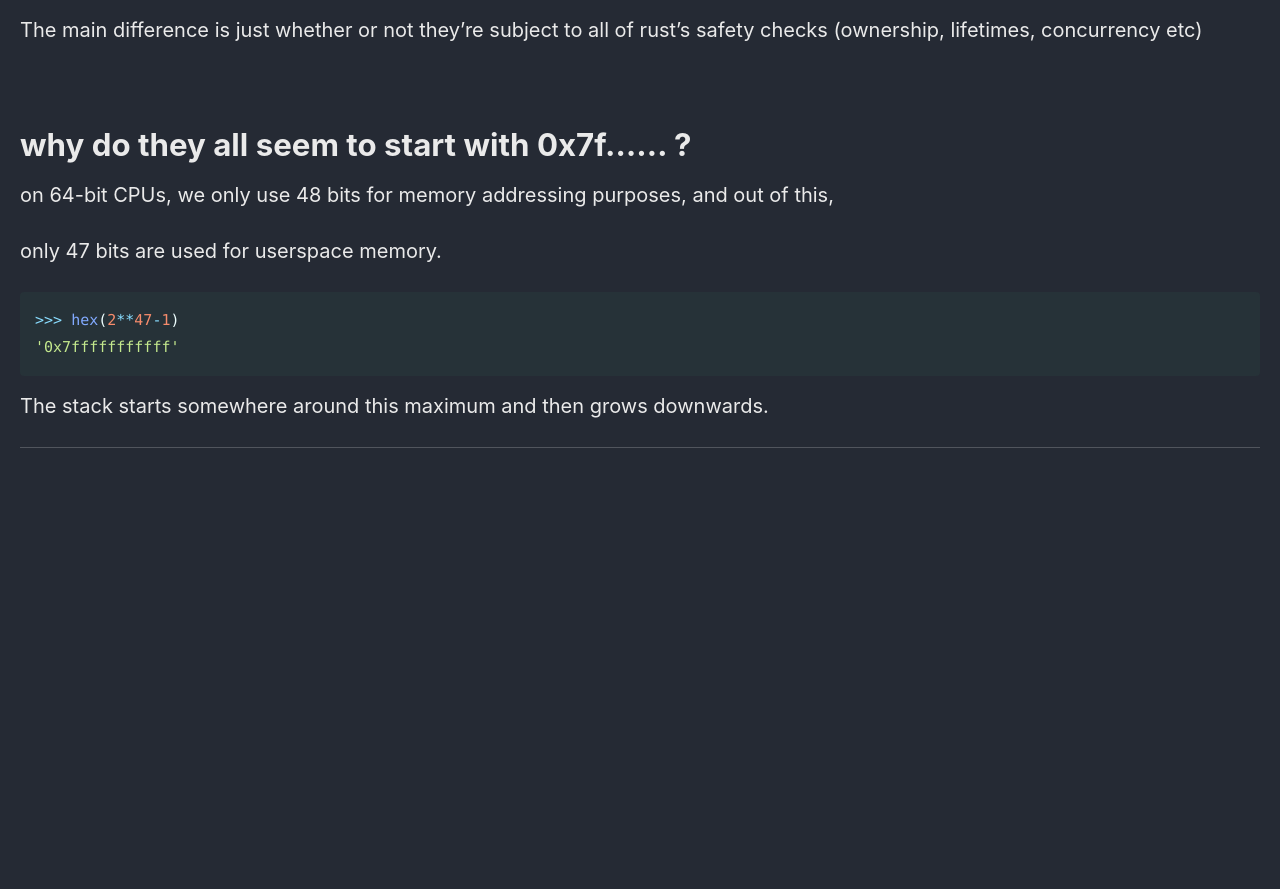
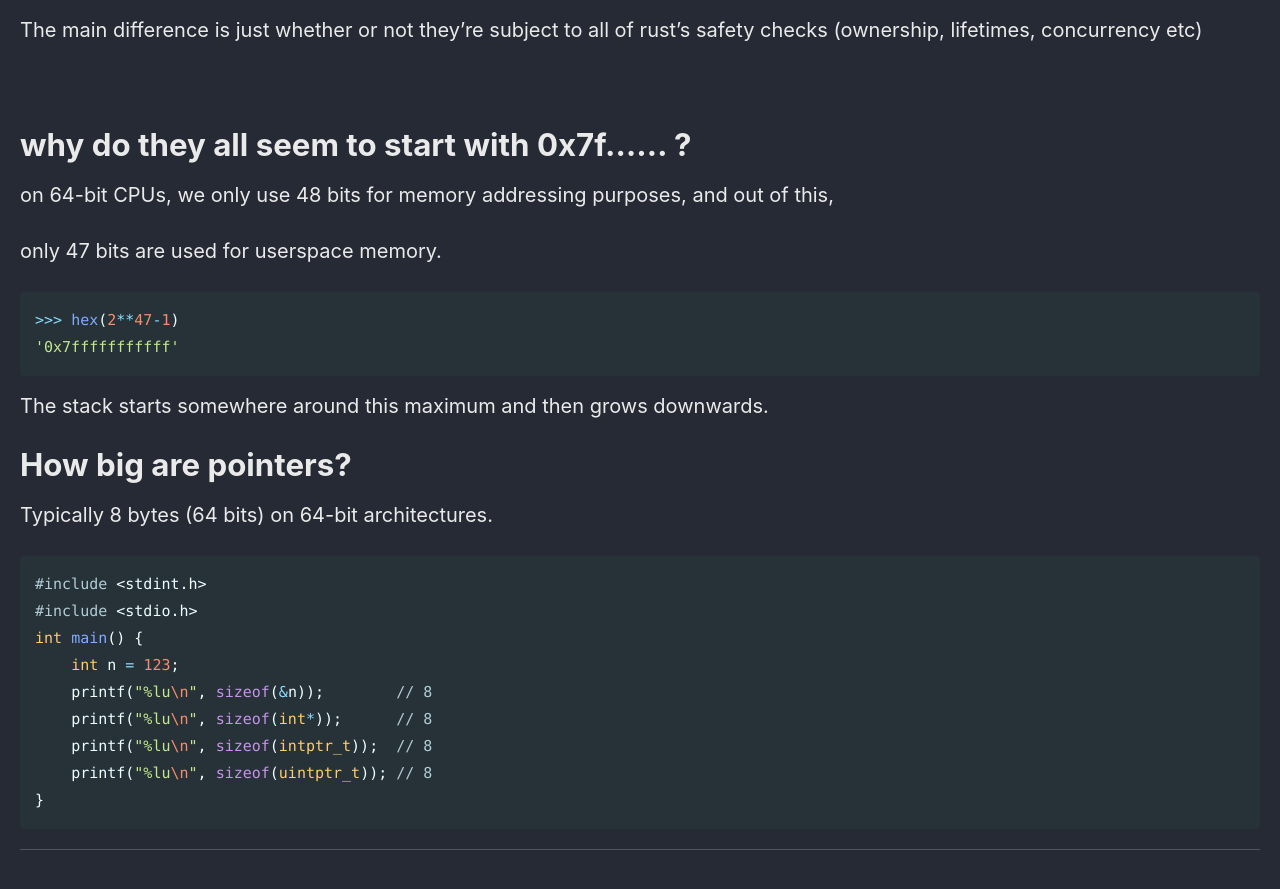
Before and after one commit to Connor-McCartney/Connor-McCartney.github.io, a Jekyll site: the page built from _pages/misc/Memory.md, in a window 1280 px wide and 900 px high, scrolled down 1861 px. Shown: the top 889 px of the window. Built offline with Jekyll 4.4.1, drawn with Linux system fonts in a browser that asks for light colours; cached includes are drawn as plain includes; before the commit the page ends 2359 px from its top, so only the background shows below that.

Commit message:
Update Memory.md

````diff
--- a/_pages/misc/Memory.md
+++ b/_pages/misc/Memory.md
@@ -93,4 +93,21 @@ only 47 bits are used for userspace memory.
 
 The stack starts somewhere around this maximum and then grows downwards.
 
+
+# How big are pointers?
+
+Typically 8 bytes (64 bits) on 64-bit architectures.
+
+```c
+#include <stdint.h>
+#include <stdio.h>
+int main() {
+    int n = 123;
+    printf("%lu\n", sizeof(&n));        // 8
+    printf("%lu\n", sizeof(int*));      // 8
+    printf("%lu\n", sizeof(intptr_t));  // 8
+    printf("%lu\n", sizeof(uintptr_t)); // 8
+}
+```
+
 ---
````
